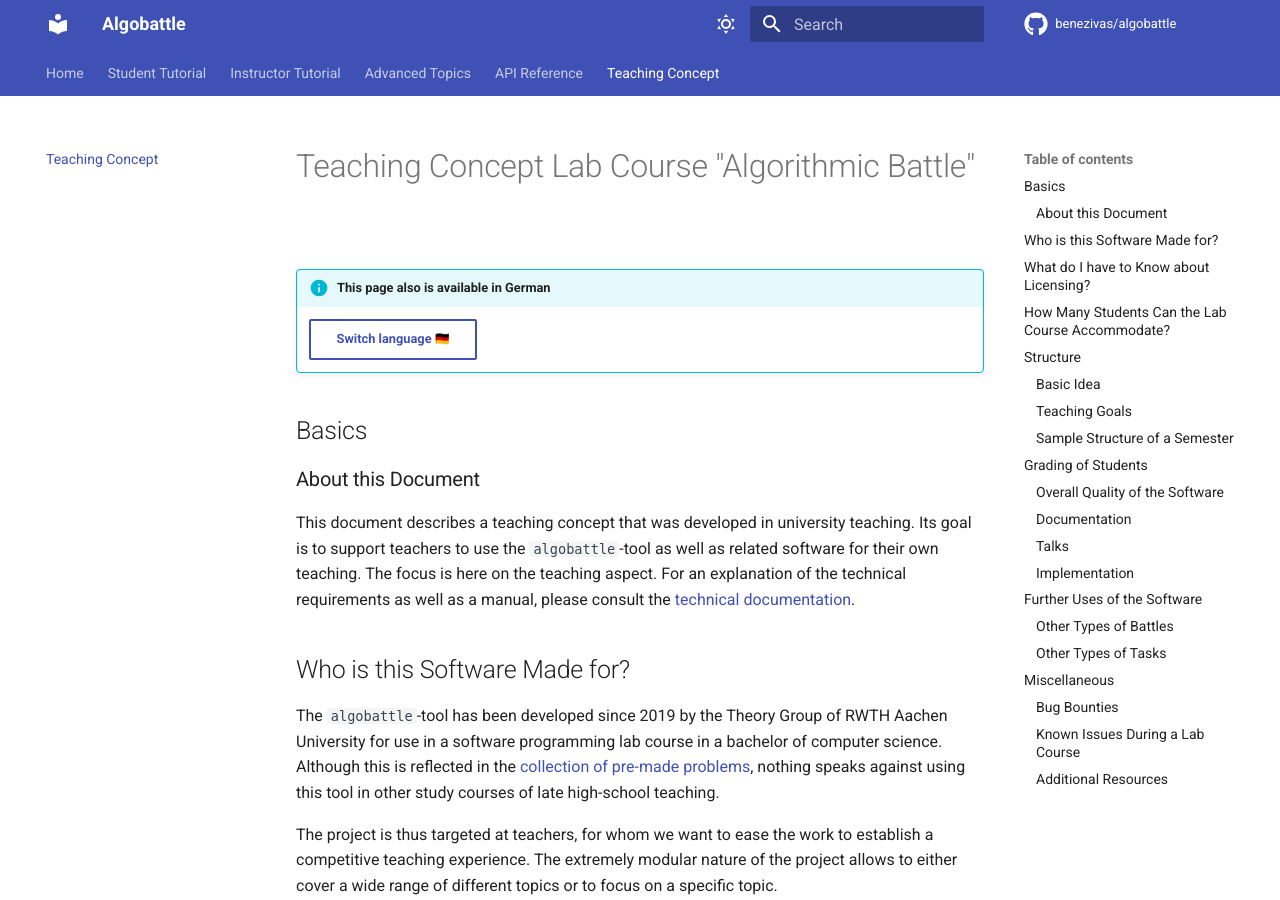
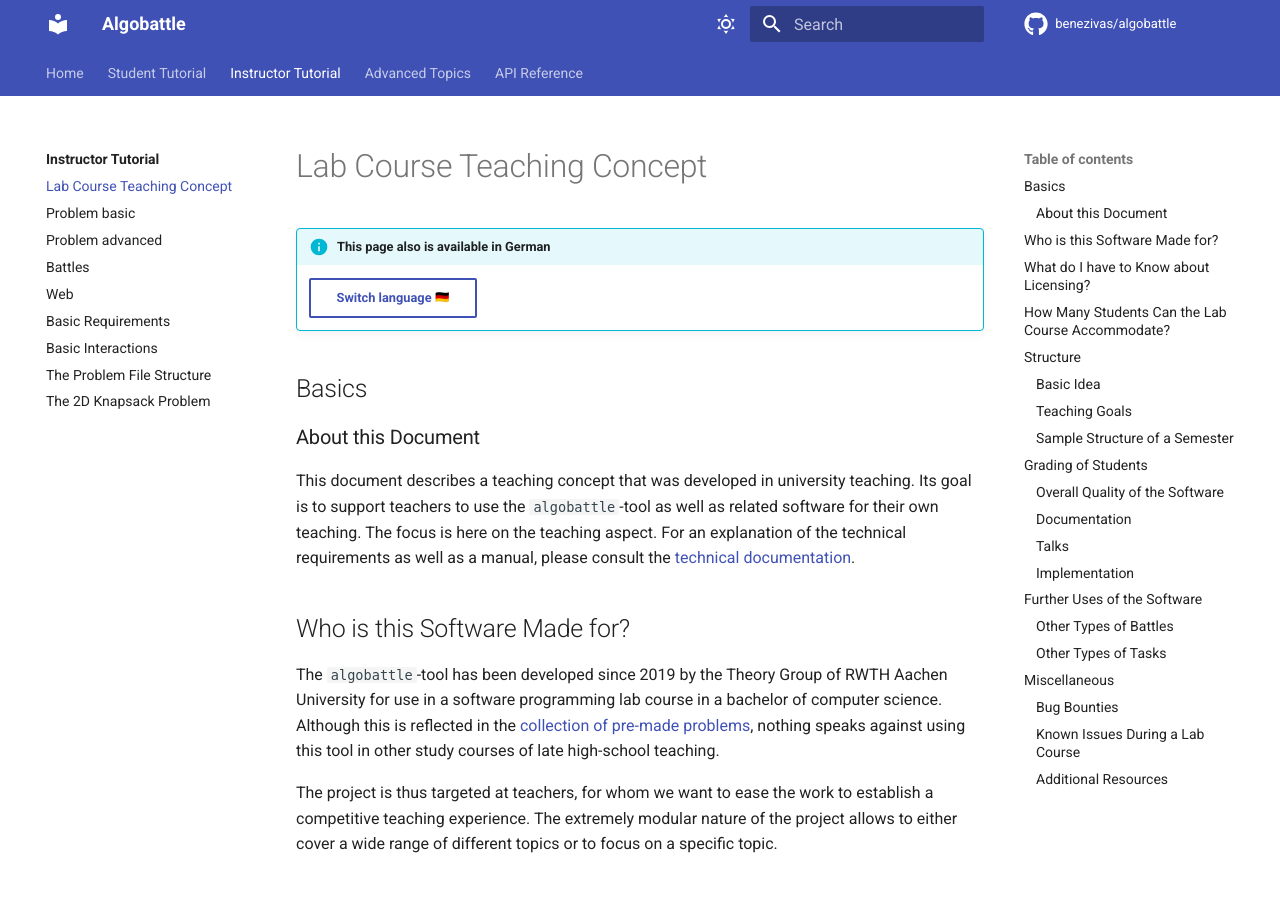
Before and after one commit to Benezivas/algobattle, an MkDocs documentation site: the page built from docs/instructor/teaching_english.md, in a window 1280 px wide and 900 px high. Built offline with MkDocs 1.6.1 and Material for MkDocs 9.7.7, drawn with Linux system fonts in a browser that asks for light colours; emoji names are drawn with the system emoji font; some web fonts are replaced; comment, search, counter and statistics services are not loaded.

Commit message:
restructure

```diff
--- a/docs/teaching_concept/english.md
+++ b/docs/instructor/teaching_english.md
@@ -1,7 +1,7 @@
-# Teaching Concept Lab Course "Algorithmic Battle"
+# Lab Course Teaching Concept
 
 !!! info "This page also is available in German"
-    [Switch language :de:](german.md){ .md-button }
+    [Switch language :de:](teaching_german.md){ .md-button }
 
 ## Basics
 
--- a/mkdocs.yml
+++ b/mkdocs.yml
@@ -111,7 +111,12 @@ nav:
     - tutorial/match.md
     - tutorial/summary.md
   - Instructor Tutorial:
-    - problems/index.md
+    - instructor/index.md
+    - instructor/teaching_english.md
+    - instructor/problem_basic.md
+    - instructor/problem_advanced.md
+    - instructor/battles.md
+    - instructor/web.md
     - problems/characteristics.md
     - problems/basic_flow.md
     - problems/problem_parts.md
@@ -121,9 +126,9 @@ nav:
     - advanced/config.md
     - advanced/battle_types.md
     - advanced/docker.md
+    - advanced/problems.md
   - API Reference:
     - api/index.md
     - api/battle.md
     - api/problem.md
     - api/util.md
-  - Teaching Concept: teaching_concept/english.md
```
Also changed, not shown: docs/instructor/index.md (added, +21 -0 lines), docs/instructor/teaching_german.md (renamed from docs/teaching_concept/german.md, +2 -2 lines), docs/tutorial/index.md (+1 -1 lines), docs/advanced/problems.md (added), docs/instructor/battles.md (added), docs/instructor/problem_advanced.md (added), docs/instructor/problem_basic.md (added), docs/instructor/web.md (added).
